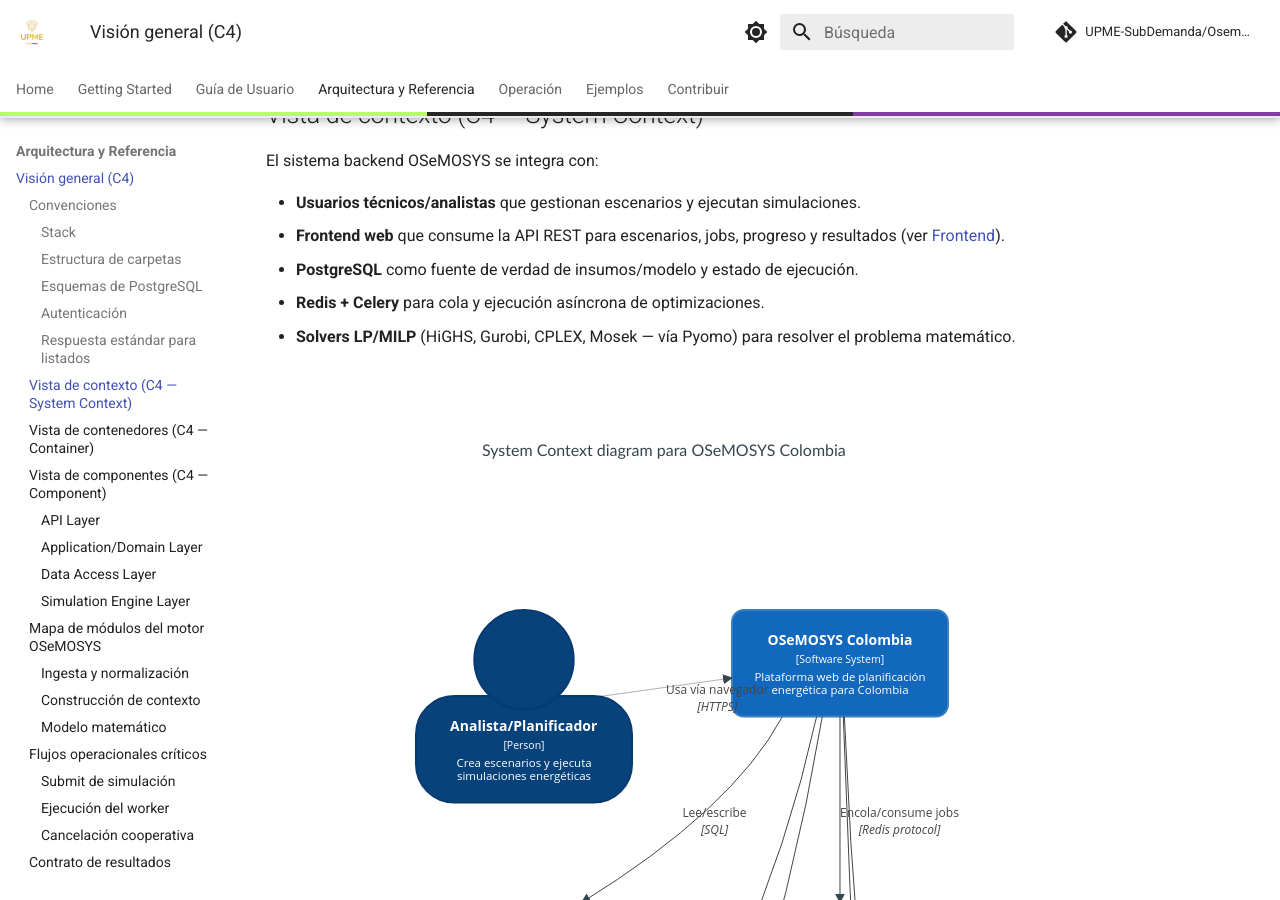
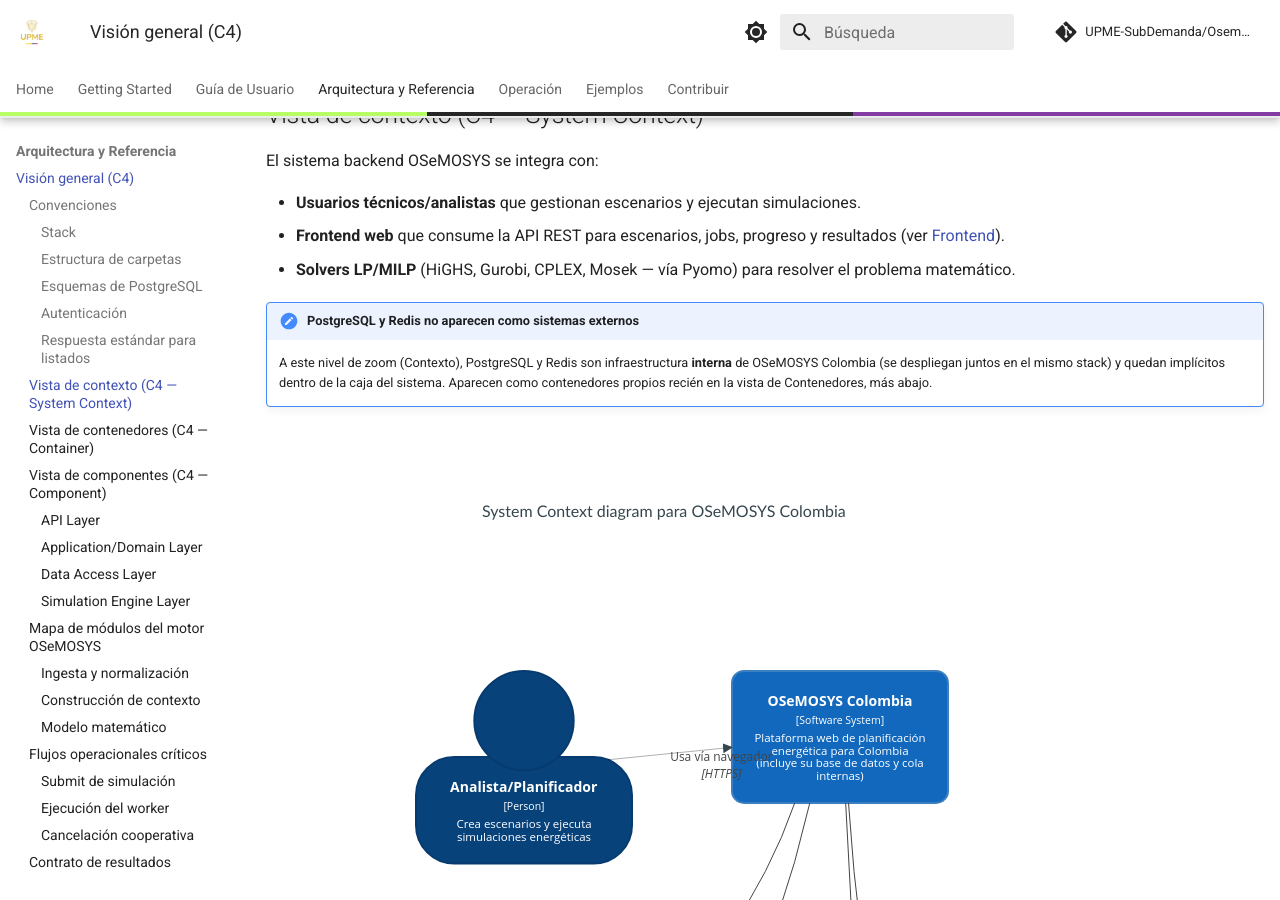
Before and after one commit to jdominguez94/osemosys-col-docs, an MkDocs documentation site: the page built from docs/architecture/overview.md, in a window 1280 px wide and 900 px high, scrolled down 1927 px. Built offline with MkDocs 1.6.1 and Material for MkDocs 9.7.7, drawn with Linux system fonts in a browser that asks for light colours; comment, search, counter and statistics services are not loaded.

Commit message:
docs: fix C4 Context diagram - Postgres/Redis are internal infra, not external systems (only solvers are genuinely external)

````diff
--- a/docs/architecture/overview.md
+++ b/docs/architecture/overview.md
@@ -62,9 +62,10 @@ El sistema backend OSeMOSYS se integra con:
 
 - **Usuarios técnicos/analistas** que gestionan escenarios y ejecutan simulaciones.
 - **Frontend web** que consume la API REST para escenarios, jobs, progreso y resultados (ver [Frontend](frontend.md)).
-- **PostgreSQL** como fuente de verdad de insumos/modelo y estado de ejecución.
-- **Redis + Celery** para cola y ejecución asíncrona de optimizaciones.
 - **Solvers LP/MILP** (HiGHS, Gurobi, CPLEX, Mosek — vía Pyomo) para resolver el problema matemático.
+
+!!! note "PostgreSQL y Redis no aparecen como sistemas externos"
+    A este nivel de zoom (Contexto), PostgreSQL y Redis son infraestructura **interna** de OSeMOSYS Colombia (se despliegan juntos en el mismo stack) y quedan implícitos dentro de la caja del sistema. Aparecen como contenedores propios recién en la vista de Contenedores, más abajo.
 
 ```mermaid
 C4Context
@@ -72,10 +73,7 @@ C4Context
 
     Person(analyst, "Analista/Planificador", "Crea escenarios y ejecuta simulaciones energéticas")
 
-    System(osemosys, "OSeMOSYS Colombia", "Plataforma web de planificación energética para Colombia")
-
-    System_Ext(postgres, "PostgreSQL", "Fuente de verdad: escenarios, parámetros, jobs, resultados")
-    System_Ext(redis, "Redis", "Broker/backend de cola para ejecución asíncrona")
+    System(osemosys, "OSeMOSYS Colombia", "Plataforma web de planificación energética para Colombia (incluye su base de datos y cola internas)")
 
     System_Boundary(solvers, "Solvers LP/MILP (vía Pyomo)") {
         System_Ext(highs, "HiGHS", "Solver por defecto, open-source")
````
Also changed, not shown: other parts of docs/architecture/overview.md (+0 -2 lines), 1 other file.
